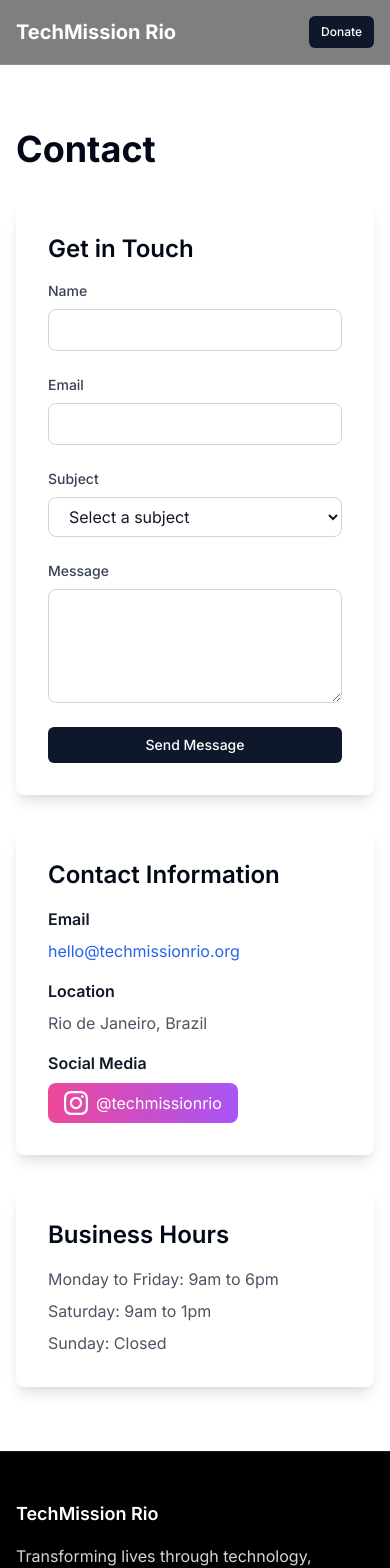
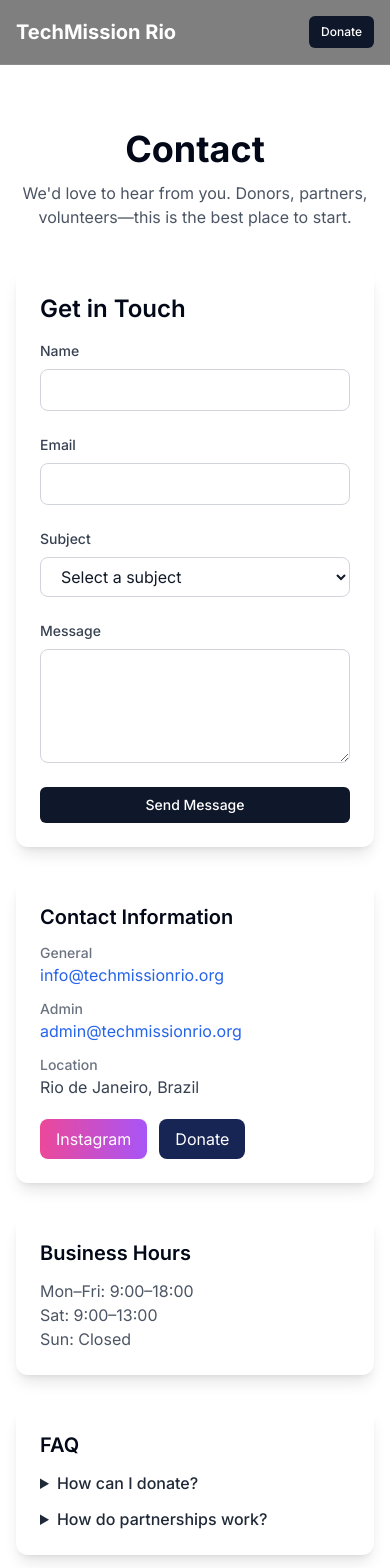
Before and after one commit to ryramzy/techmissionriobuild, a Next.js app: page /contact in a window 390 px wide. Shown: the top 1568 px of the page. Built offline with nearby package versions, Linux system fonts and the light colour scheme.

Commit message:
feat: update contact page with new design and ContactForm component

```diff
--- /dev/null
+++ b/app/contact/ContactForm.tsx
@@ -0,0 +1,103 @@
+"use client";
+
+import { useState } from "react";
+import { Button } from "@/components/Button/Button";
+
+export default function ContactForm() {
+  const [formData, setFormData] = useState({
+    name: "",
+    email: "",
+    subject: "",
+    message: "",
+  });
+
+  const handleSubmit = (e: React.FormEvent) => {
+    e.preventDefault();
+    // Handle form submission logic here
+    console.log("Form submitted:", formData);
+  };
+
+  const handleChange = (
+    e: React.ChangeEvent<HTMLInputElement | HTMLSelectElement | HTMLTextAreaElement>
+  ) => {
+    const { name, value } = e.target;
+    setFormData((prev) => ({
+      ...prev,
+      [name]: value,
+    }));
+  };
+
+  return (
+    <form onSubmit={handleSubmit} className="space-y-6">
+      <div>
+        <label htmlFor="name" className="mb-2 block text-sm font-medium text-gray-700 dark:text-gray-200">
+          Name
+        </label>
+        <input
+          type="text"
+          id="name"
+          name="name"
+          value={formData.name}
+          onChange={handleChange}
+          className="mt-1 block w-full rounded-lg border border-gray-300 bg-white px-4 py-2 text-gray-900 focus:border-blue-500 focus:outline-none focus:ring-blue-500 dark:border-gray-600 dark:bg-gray-700 dark:text-white dark:focus:border-blue-500"
+          required
+        />
+      </div>
+
+      <div>
+        <label htmlFor="email" className="mb-2 block text-sm font-medium text-gray-700 dark:text-gray-200">
+          Email
+        </label>
+        <input
+          type="email"
+          id="email"
+          name="email"
+          value={formData.email}
+          onChange={handleChange}
+          className="mt-1 block w-full rounded-lg border border-gray-300 bg-white px-4 py-2 text-gray-900 focus:border-blue-500 focus:outline-none focus:ring-blue-500 dark:border-gray-600 dark:bg-gray-700 dark:text-white dark:focus:border-blue-500"
+          required
+        />
+      </div>
+
+      <div>
+        <label htmlFor="subject" className="mb-2 block text-sm font-medium text-gray-700 dark:text-gray-200">
+          Subject
+        </label>
+        <select
+          id="subject"
+          name="subject"
+          value={formData.subject}
+          onChange={handleChange}
+          className="mt-1 block w-full rounded-lg border border-gray-300 bg-white px-4 py-2 text-gray-900 focus:border-blue-500 focus:outline-none focus:ring-blue-500 dark:border-gray-600 dark:bg-gray-700 dark:text-white dark:focus:border-blue-500"
+          required
+        >
+          <option value="">Select a subject</option>
+          <option value="volunteer">Volunteering</option>
+          <option value="partnership">Partnership</option>
+          <option value="donation">Donation</option>
+          <option value="programs">Programs</option>
+          <option value="other">Other</option>
+        </select>
+      </div>
+
+      <div>
+        <label htmlFor="message" className="mb-2 block text-sm font-medium text-gray-700 dark:text-gray-200">
+          Message
+        </label>
+        <textarea
+          id="message"
+          name="message"
+          rows={4}
+          value={formData.message}
+          onChange={handleChange}
+          className="mt-1 block w-full rounded-lg border border-gray-300 bg-white px-4 py-2 text-gray-900 focus:border-blue-500 focus:outline-none focus:ring-blue-500 dark:border-gray-600 dark:bg-gray-700 dark:text-white dark:focus:border-blue-500"
+          required
+        ></textarea>
+      </div>
+
+      <Button type="submit" className="w-full">
+        Send Message
+      </Button>
+    </form>
+  );
+}
--- a/app/contact/page.tsx
+++ b/app/contact/page.tsx
@@ -1,134 +1,106 @@
-import { Metadata } from "next"
-import { Button } from "components/Button/Button"
+import { Metadata } from "next";
+import ContactForm from "./ContactForm";
+import Link from "next/link";
 
 export const metadata: Metadata = {
   title: "Contact | TechMission Rio",
-  description: "Get in touch with us for more information about our programs and how to get involved",
-}
+  description:
+    "Get in touch with us for information about our programs, partnerships, volunteering, and how to support our mission.",
+};
 
 export default function ContactPage() {
   return (
     <main className="container mx-auto px-4 py-16">
-      <div className="mx-auto max-w-3xl">
-        <h1 className="mb-8 text-4xl font-bold">Contact</h1>
+      <div className="mx-auto max-w-5xl">
+        <header className="mb-10 text-center">
+          <h1 className="text-4xl font-bold">Contact</h1>
+          <p className="mt-3 text-gray-600 dark:text-gray-300">
+            We'd love to hear from you. Donors, partners, volunteers—this is the best place to start.
+          </p>
+        </header>
 
-        <div className="grid gap-8 md:grid-cols-2">
-          <div className="space-y-8">
-            <div className="rounded-lg bg-white p-8 shadow-lg dark:bg-gray-800">
+        <div className="grid gap-8 md:grid-cols-5">
+          {/* Left: Form */}
+          <section className="md:col-span-3">
+            <div className="rounded-xl bg-white p-6 shadow-lg dark:bg-gray-800">
               <h2 className="mb-4 text-2xl font-semibold">Get in Touch</h2>
-              <form className="space-y-6">
-                <div>
-                  <label htmlFor="name" className="mb-2 block text-sm font-medium text-gray-700 dark:text-gray-200">
-                    Name
-                  </label>
-                  <input
-                    type="text"
-                    id="name"
-                    name="name"
-                    className="mt-1 block w-full rounded-lg border border-gray-300 bg-white px-4 py-2 text-gray-900 focus:border-blue-500 focus:outline-none focus:ring-blue-500 dark:border-gray-600 dark:bg-gray-700 dark:text-white dark:focus:border-blue-500"
-                    required
-                  />
+              <ContactForm />
             </div>
+          </section>
 
-                <div>
-                  <label htmlFor="email" className="mb-2 block text-sm font-medium text-gray-700 dark:text-gray-200">
-                    Email
-                  </label>
-                  <input
-                    type="email"
-                    id="email"
-                    name="email"
-                    className="mt-1 block w-full rounded-lg border border-gray-300 bg-white px-4 py-2 text-gray-900 focus:border-blue-500 focus:outline-none focus:ring-blue-500 dark:border-gray-600 dark:bg-gray-700 dark:text-white dark:focus:border-blue-500"
-                    required
-                  />
-                </div>
-
-                <div>
-                  <label htmlFor="subject" className="mb-2 block text-sm font-medium text-gray-700 dark:text-gray-200">
-                    Subject
-                  </label>
-                  <select
-                    id="subject"
-                    name="subject"
-                    className="mt-1 block w-full rounded-lg border border-gray-300 bg-white px-4 py-2 text-gray-900 focus:border-blue-500 focus:outline-none focus:ring-blue-500 dark:border-gray-600 dark:bg-gray-700 dark:text-white dark:focus:border-blue-500"
-                    required
-                  >
-                    <option value="">Select a subject</option>
-                    <option value="volunteer">Volunteering</option>
-                    <option value="partnership">Partnership</option>
-                    <option value="donation">Donation</option>
-                    <option value="programs">Programs</option>
-                    <option value="other">Other</option>
-                  </select>
-                </div>
-
-                <div>
-                  <label htmlFor="message" className="mb-2 block text-sm font-medium text-gray-700 dark:text-gray-200">
-                    Message
-                  </label>
-                  <textarea
-                    id="message"
-                    name="message"
-                    rows={4}
-                    className="mt-1 block w-full rounded-lg border border-gray-300 bg-white px-4 py-2 text-gray-900 focus:border-blue-500 focus:outline-none focus:ring-blue-500 dark:border-gray-600 dark:bg-gray-700 dark:text-white dark:focus:border-blue-500"
-                    required
-                  ></textarea>
-                </div>
-
-                <Button type="submit" className="w-full">
-                  Send Message
-                </Button>
-              </form>
-            </div>
-          </div>
-
-          <div className="space-y-8">
-            <div className="rounded-lg bg-white p-8 shadow-lg dark:bg-gray-800">
-              <h2 className="mb-4 text-2xl font-semibold">Contact Information</h2>
-              <div className="space-y-4">
-                <div>
-                  <h3 className="mb-2 font-semibold text-gray-900 dark:text-white">Email</h3>
-                  <a
-                    href="mailto:hello@techmissionrio.org"
-                    className="text-blue-600 hover:text-blue-700 dark:text-blue-400 dark:hover:text-blue-300"
-                  >
-                    hello@techmissionrio.org
+          {/* Right: Info / Trust */}
+          <aside className="space-y-8 md:col-span-2">
+            {/* Quick contact */}
+            <div className="rounded-xl bg-white p-6 shadow-lg dark:bg-gray-800">
+              <h3 className="mb-3 text-xl font-semibold">Contact Information</h3>
+              <ul className="space-y-3 text-gray-700 dark:text-gray-200">
+                <li>
+                  <span className="block text-sm font-medium text-gray-500 dark:text-gray-400">General</span>
+                  <a className="text-blue-600 hover:underline dark:text-blue-400" href="mailto:info@techmissionrio.org">
+                    info@techmissionrio.org
                   </a>
-                </div>
-                <div>
-                  <h3 className="mb-2 font-semibold text-gray-900 dark:text-white">Location</h3>
-                  <p className="text-gray-600 dark:text-gray-300">Rio de Janeiro, Brazil</p>
-                </div>
-                <div>
-                  <h3 className="mb-2 font-semibold text-gray-900 dark:text-white">Social Media</h3>
-                  <div className="flex space-x-4">
+                </li>
+                <li>
+                  <span className="block text-sm font-medium text-gray-500 dark:text-gray-400">Admin</span>
+                  <a className="text-blue-600 hover:underline dark:text-blue-400" href="mailto:admin@techmissionrio.org">
+                    admin@techmissionrio.org
+                  </a>
+                </li>
+                <li>
+                  <span className="block text-sm font-medium text-gray-500 dark:text-gray-400">Location</span>
+                  Rio de Janeiro, Brazil
+                </li>
+              </ul>
+              <div className="mt-5 flex items-center gap-3">
                 <a
                   href="https://www.instagram.com/techmissionrio/"
                   target="_blank"
                   rel="noopener noreferrer"
-                      className="flex items-center space-x-2 rounded-lg bg-gradient-to-r from-pink-500 to-purple-500 px-4 py-2 text-white transition-transform hover:scale-105"
+                  className="rounded-lg bg-gradient-to-r from-pink-500 to-purple-500 px-4 py-2 text-white transition-transform hover:scale-105"
                 >
-                      <svg className="h-6 w-6" fill="currentColor" viewBox="0 0 24 24">
-                        <path d="M12 2.163c3.204 0 3.584.012 4.85.07 3.252.148 4.771 1.691 4.919 4.919.058 1.265.069 1.645.069 4.849 0 3.205-.012 3.584-.069 4.849-.149 3.225-1.664 4.771-4.919 4.919-1.266.058-1.644.07-4.85.07-3.204 0-3.584-.012-4.849-.07-3.26-.149-4.771-1.699-4.919-4.92-.058-1.265-.07-1.644-.07-4.849 0-3.204.013-3.583.07-4.849.149-3.227 1.664-4.771 4.919-4.919 1.266-.057 1.645-.069 4.849-.069zm0-2.163c-3.259 0-3.667.014-4.947.072-4.358.2-6.78 2.618-6.98 6.98-.059 1.281-.073 1.689-.073 4.948 0 3.259.014 3.668.072 4.948.2 4.358 2.618 6.78 6.98 6.98 1.281.058 1.689.072 4.948.072 3.259 0 3.668-.014 4.948-.072 4.354-.2 6.782-2.618 6.979-6.98.059-1.28.073-1.689.073-4.948 0-3.259-.014-3.667-.072-4.947-.196-4.354-2.617-6.78-6.979-6.98-1.281-.059-1.69-.073-4.949-.073zm0 5.838c-3.403 0-6.162 2.759-6.162 6.162s2.759 6.163 6.162 6.163 6.162-2.759 6.162-6.163c0-3.403-2.759-6.162-6.162-6.162zm0 10.162c-2.209 0-4-1.79-4-4 0-2.209 1.791-4 4-4s4 1.791 4 4c0 2.21-1.791 4-4 4zm6.406-11.845c-.796 0-1.441.645-1.441 1.44s.645 1.44 1.441 1.44c.795 0 1.439-.645 1.439-1.44s-.644-1.44-1.439-1.44z" />
-                      </svg>
-                      <span>@techmissionrio</span>
+                  Instagram
                 </a>
-                  </div>
-                </div>
+                <Link
+                  href="/donate"
+                  className="rounded-lg bg-blue-950 px-4 py-2 text-white transition-colors hover:bg-blue-800"
+                >
+                  Donate
+                </Link>
               </div>
             </div>
 
-            <div className="rounded-lg bg-white p-8 shadow-lg dark:bg-gray-800">
-              <h2 className="mb-4 text-2xl font-semibold">Business Hours</h2>
-              <div className="space-y-2 text-gray-600 dark:text-gray-300">
-                <p>Monday to Friday: 9am to 6pm</p>
-                <p>Saturday: 9am to 1pm</p>
-                <p>Sunday: Closed</p>
+            {/* Hours */}
+            <div className="rounded-xl bg-white p-6 shadow-lg dark:bg-gray-800">
+              <h3 className="mb-3 text-xl font-semibold">Business Hours</h3>
+              <p className="text-gray-600 dark:text-gray-300">Mon–Fri: 9:00–18:00</p>
+              <p className="text-gray-600 dark:text-gray-300">Sat: 9:00–13:00</p>
+              <p className="text-gray-600 dark:text-gray-300">Sun: Closed</p>
             </div>
+
+            {/* FAQ (quick trust) */}
+            <div className="rounded-xl bg-white p-6 shadow-lg dark:bg-gray-800">
+              <h3 className="mb-3 text-xl font-semibold">FAQ</h3>
+              <details className="group">
+                <summary className="cursor-pointer font-medium text-gray-800 dark:text-gray-100">
+                  How can I donate?
+                </summary>
+                <p className="mt-2 text-gray-600 dark:text-gray-300">
+                  Visit our <Link href="/donate" className="text-blue-600 hover:underline dark:text-blue-400">Donate</Link> page
+                  for one-time or monthly giving options.
+                </p>
+              </details>
+              <details className="group mt-3">
+                <summary className="cursor-pointer font-medium text-gray-800 dark:text-gray-100">
+                  How do partnerships work?
+                </summary>
+                <p className="mt-2 text-gray-600 dark:text-gray-300">
+                  Select "Partnership" in the form and share your idea—we'll reply within 2–3 business days.
+                </p>
+              </details>
             </div>
-          </div>
+          </aside>
         </div>
       </div>
     </main>
-  )
+  );
 }
```
Lines whose indentation alone changed are shown as unchanged.
